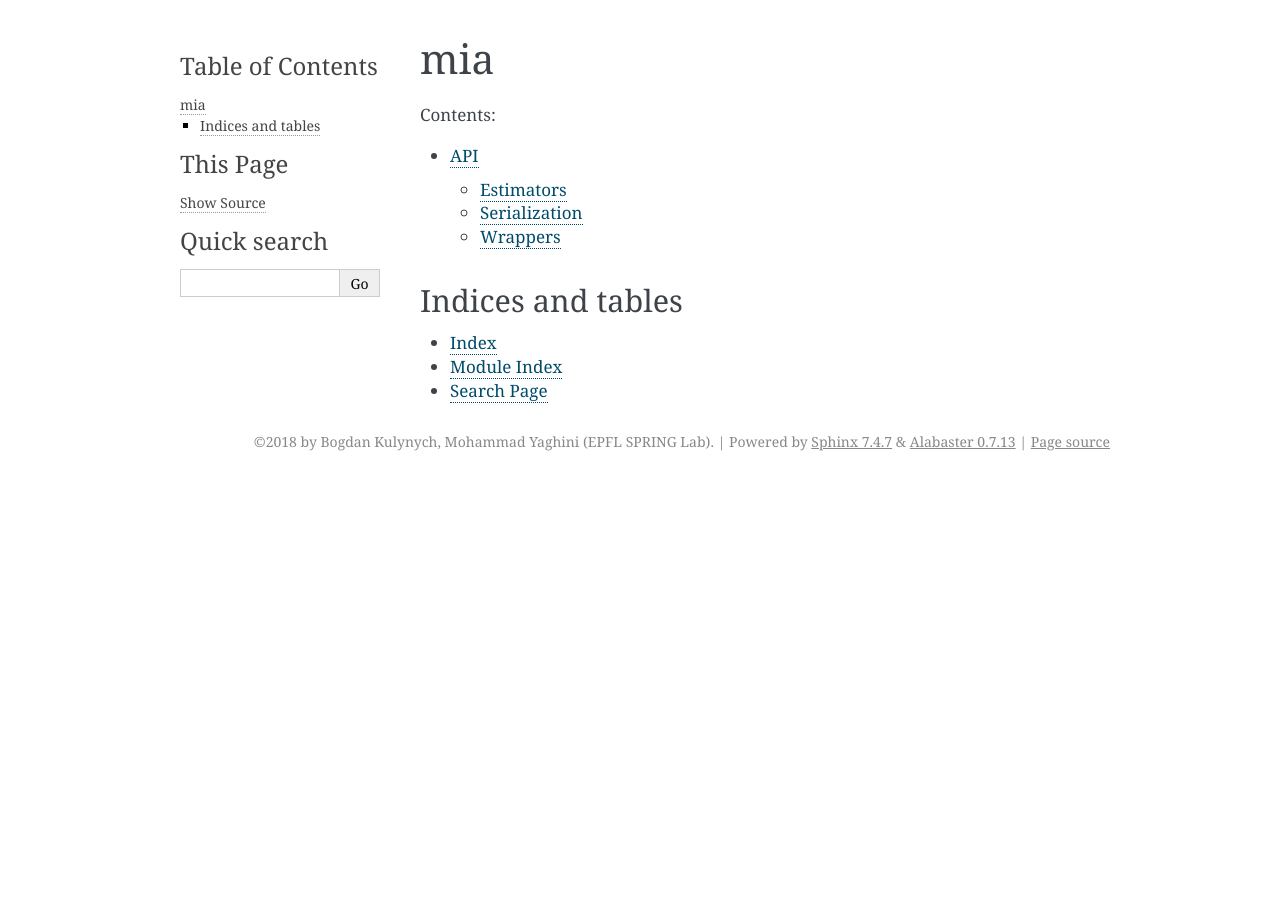
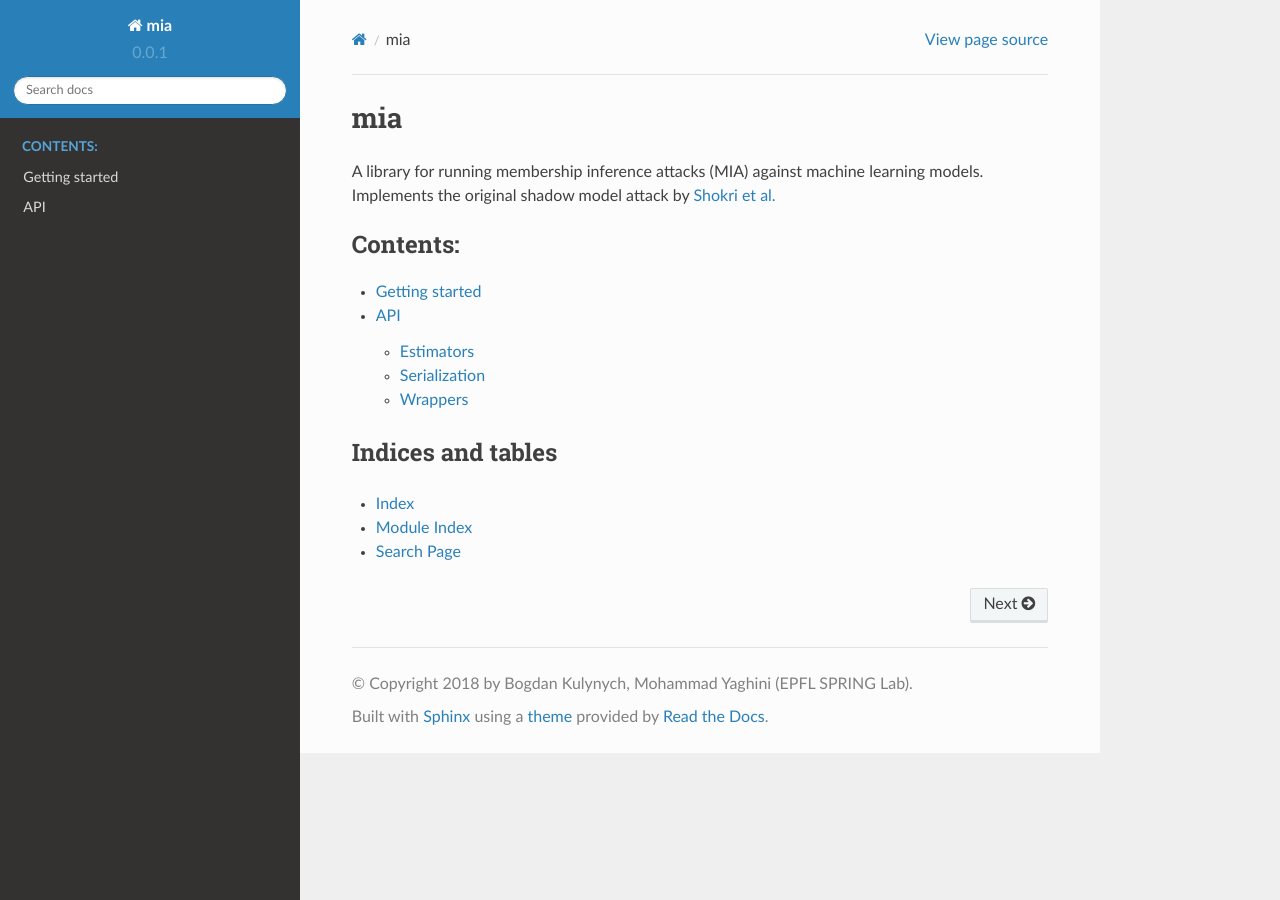
Before and after one commit to spring-epfl/mia, a Sphinx documentation site: the page built from docs/source/index.rst, in a window 1280 px wide. Built offline with Sphinx 7.4.7 and the Read the Docs theme 2.0.0, drawn with Linux system fonts in a browser that asks for light colours.

Commit message:
Update docs and README

```diff
--- a/README.rst
+++ b/README.rst
@@ -1,13 +1,36 @@
+###
 mia
-===
+###
 
-A library for running membership inference attacks (MIA) against machine learning models.
+|build_status| |docs_status|
 
-Installation
-------------
+.. |build_status| image:: https://api.travis-ci.org/spring-epfl/hippiepug.svg?branch=master
+   :target: https://travis-ci.org/spring-epfl/hippiepug
+   :alt: Build status
 
-Clone the repo and install using pip::
+.. |docs_status| image:: https://readthedocs.org/projects/hippiepug/badge/?version=latest
+   :target: https://hippiepug.readthedocs.io/?badge=latest
+   :alt: Documentation status
+
+.. description-marker-do-not-remove
+
+A library for running membership inference attacks (MIA) against machine learning models. Implements
+the original shadow model attack by `Shokri et al. <https://arxiv.org/abs/1610.05820>`_
+
+.. getting-started-marker-do-not-remove
+
+===============
+Getting started
+===============
+
+Clone the repo and install using pip:
+
+.. code-block::  bash
+
     pip install -e ".[dev]"
 
-Run tests::
+Then, you can run tests:
+
+.. code-block::  bash
+
     pytest
--- a/docs/source/conf.py
+++ b/docs/source/conf.py
@@ -78,7 +78,7 @@ pygments_style = None
 # The theme to use for HTML and HTML Help pages.  See the documentation for
 # a list of builtin themes.
 #
-html_theme = 'alabaster'
+html_theme = 'sphinx_rtd_theme'
 
 # Theme options are theme-specific and customize the look and feel of a theme
 # further.  For a list of options available for each theme, see the
--- a/docs/source/index.rst
+++ b/docs/source/index.rst
@@ -1,11 +1,16 @@
 ===
 mia
 ===
+
+.. include::  ../../README.rst
+   :start-after: description-marker-do-not-remove
+   :end-before: getting-started-marker-do-not-remove
 
 .. toctree::
    :maxdepth: 2
    :caption: Contents:
 
+   quickstart
    api
 
 Indices and tables
--- /dev/null
+++ b/docs/source/quickstart.rst
@@ -0,0 +1,2 @@
+.. include::  ../../README.rst
+   :start-after: getting-started-marker-do-not-remove
```
